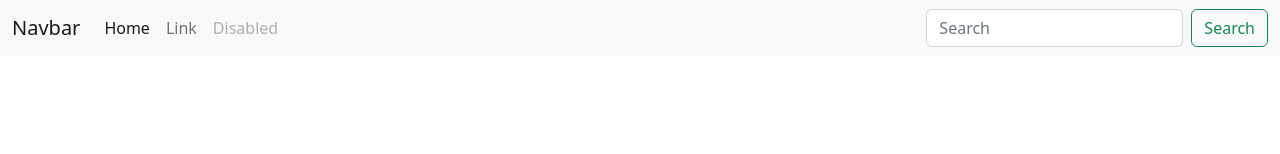
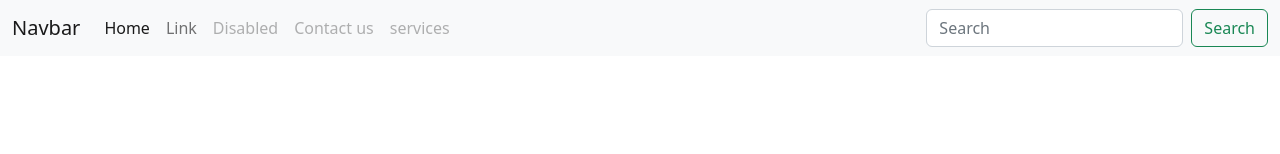
Before and after one commit to Tahirkhan315/Mergin-Full-Project-, a plain HTML site: page index.html in a window 1280 px wide. Shown: the top 154 px of the page. Drawn offline with nearby package versions, Linux system fonts and the light colour scheme.

Commit message:
navigation menue is changed by dev2

```diff
--- a/index.html
+++ b/index.html
@@ -24,6 +24,12 @@
             </li>
             <li class="nav-item">
               <a class="nav-link disabled" href="#" tabindex="-1" aria-disabled="true">Disabled</a>
+            </li>
+            <li class="nav-item">
+              <a class="nav-link disabled" href="#" tabindex="-1" aria-disabled="true">Contact us</a>
+            </li>
+            <li class="nav-item">
+              <a class="nav-link disabled" href="#" tabindex="-1" aria-disabled="true">services</a>
             </li>
           </ul>
           <form class="d-flex">
```
